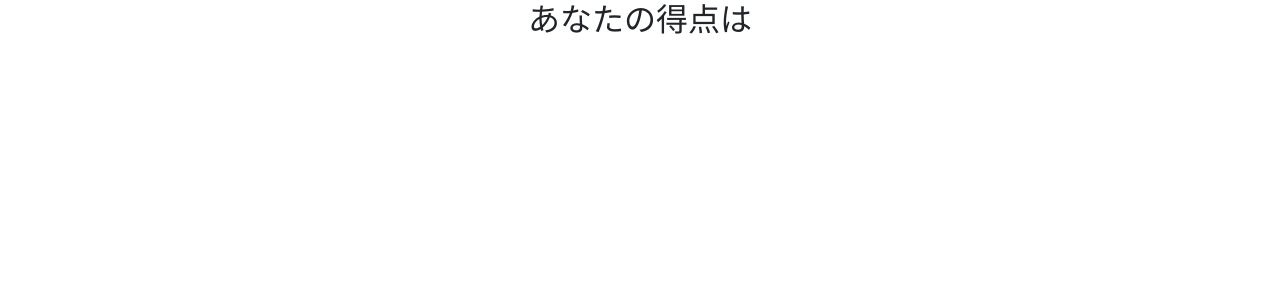
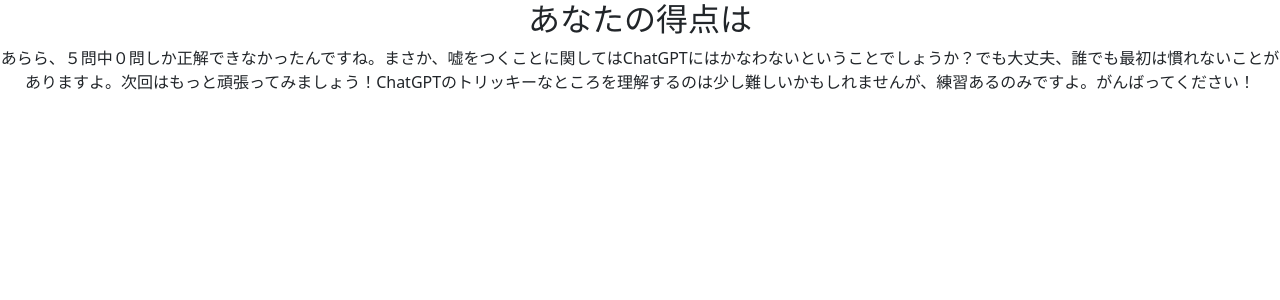
Before and after one commit to Akira0809/ChatGPT_hackathon, a Django app: page /result/ in a window 1280 px wide. Shown: the top 300 px of the page. Run offline with Django 4.2, Linux system fonts and the light colour scheme.

Commit message:
resultにコメントを追加

```diff
--- a/templates/result.html
+++ b/templates/result.html
@@ -10,7 +10,34 @@
         {% block content %}
         <h2>あなたの得点は</h2>
         <h1>{{ point }}</h1>
+        <p id="comment"></p>
         {% endblock %}
+        <script>
+            const point = "{{ point }}";
+            let text;
+            if (point == 0){
+                text = "あらら、５問中０問しか正解できなかったんですね。まさか、嘘をつくことに関してはChatGPTにはかなわないということでしょうか？でも大丈夫、誰でも最初は慣れないことがありますよ。次回はもっと頑張ってみましょう！ChatGPTのトリッキーなところを理解するのは少し難しいかもしれませんが、練習あるのみですよ。がんばってください！";
+            }
+            else if (point == 10){
+                text = "まあまあ、５問中１問正解は……まあ、いいんじゃない？運が悪かったってことだろうし、次回に期待しよう！でも、もしかしたらChatGPTが嘘をつくのを見破うって結構難しいかもしれないね。ちょっと練習が必要かもしれないけど、がんばってみて！頑張ればきっと成績が上がるはずだよ。";
+            }
+            else if (point == 20){
+                text = "まあまあ、２問正解は悪くないじゃないですか？でも、ちょっと物足りないかもしれませんね。もしかしたら、もっと深く考える必要があったかもしれませんよ。次回にはもっと頑張ってみてください！嘘を見破るトリックやヒントを学んで、スコアをアップさせましょう。あなたの頭脳戦に期待してます！";
+            }
+            else if (point == 30){
+                text = "あらあら、お疲れ様でしたね。ちょっと難しかったんですか？でも３問正解なんて、まだまだチャンスはあるってことですよ！頑張って勉強して、次回は５問中５問正解目指しましょう！嘘を見破る力って、少しずつ鍛えていくものですから、焦らずコツコツやっていきましょうね。それにしても、もしかして私も嘘をついているかしら？冗談ですよ、信じていいですよ、きっと（笑）。";
+            }
+            else if (point == 40){
+                text = "たった4問正解？まさか、そんなに知識が乏しいとは驚きだよ。でも諦めるのは早いよ。次回に向けてしっかり勉強して、5問中5問正解を目指してみてはどうだ？頑張れ！";
+            }
+            else if (point == 50){
+                text = "素晴らしい！あなたがChatGPTの嘘を見破る問題で全問正解したことに驚かされます。情報を正しく評価し、精査する能力は重要ですし、深い洞察力を示していることでしょう。これは情報を扱う上で非常に役立つスキルです。将来もさまざまな状況で活用できることでしょう。おめでとうございます！";
+            }
+            else {
+                text = "あなたが嘘をついたり、ずるをしたりすることは、信頼性を失う原因となります。信頼は人間関係やコミュニケーションの基盤です。嘘をつくことは他人を欺いたり、誤解を招いたりする可能性があります。それが明るみに出れば、信用を失うことにつながるかもしれません。誠実さと正直さは尊重されるべき価値です。誤解を招かないように情報を提供し、他人とのコミュニケーションで信頼を築く努力をすることが大切です。もし嘘をついたりずるをしたりすることが認められるならば、その行動を省みて、今後は正直なコミュニケーションと誠実な態度を持つことを心がけることが望ましいでしょう。";
+            }
+            document.getElementById("comment").textContent = text;
+        </script>
         <style>
             .main {
                 text-align: center;
```
Also changed, not shown: db.sqlite3.
